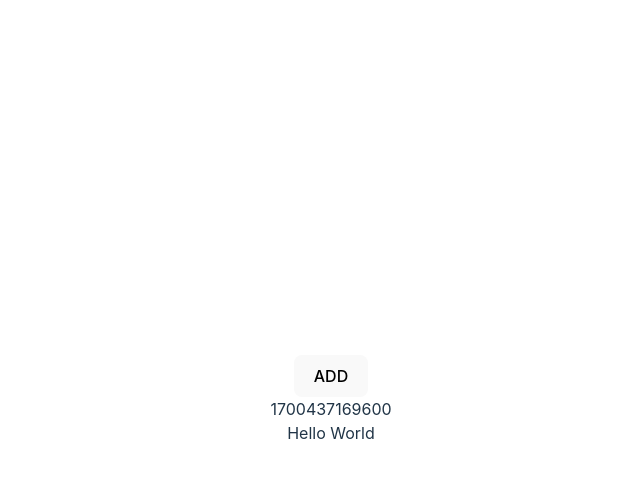
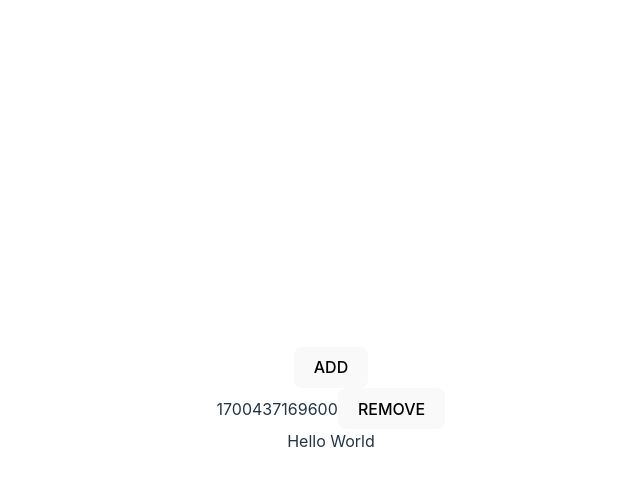
Before and after one commit to lucasfads/gym-companion, a React (Vite) app: page / in a window 1280 px wide. Both pictures are taken after a click on the button "ADD". Shown: the top 486 px of the page, without its empty margins (309-949 px from the left). Built offline with nearby package versions, Linux system fonts and the light colour scheme.

Commit message:
chore: remove comments; feat: can remove workouts

```diff
--- a/lib/indexed-db.tsx
+++ b/lib/indexed-db.tsx
@@ -17,7 +17,6 @@ request.onupgradeneeded = function(event) {
 
 export const openDatabase = () => {
     return new Promise((resolve, reject) => {
-        // Nome e versão do banco de dados IndexedDB
         const request = window.indexedDB.open("MyWorkoutsDatabase", 1);
 
         request.onerror = (event) => {
@@ -30,12 +29,9 @@ export const openDatabase = () => {
             resolve(event.target.result);
         };
 
-        // Este evento é executado apenas quando há uma necessidade de criar o banco de dados
-        // ou quando precisa ser atualizado (ex.: mudança de versão).
         request.onupgradeneeded = (event) => {
             const db = event.target.result;
 
-            // Cria uma object store chamada 'workouts' com 'id' como chave primária
             if (!db.objectStoreNames.contains("workouts")) {
                 db.createObjectStore("workouts", { keyPath: "id" });
             }
@@ -45,8 +41,7 @@ export const openDatabase = () => {
 
 export const addWorkout = (db) => {
 	const newWorkout = {
-		id: Date.now(), // Apenas para fins de teste, gera um ID baseado no timestamp atual
-		// outras propriedades
+		id: Date.now(),
 	};
 
 	const transaction = db.transaction(["workouts"], "readwrite");
@@ -75,3 +70,18 @@ export const getWorkout = (id) => {
 	  console.log("Erro ao obter workout do banco de dados", event);
 	};
 }
+
+export const removeWorkout = (db, workoutId) => {
+	const transaction = db.transaction(["workouts"], "readwrite");
+	const store = transaction.objectStore("workouts");
+
+  const request = store.delete(workoutId);
+
+	request.onsuccess = function() {
+	  console.log("Workout removido ao banco de dados");
+	};
+
+	request.onerror = function(event) {
+	  console.log("Erro ao remover workout ao banco de dados", event);
+	};
+}
--- a/src/components/workouts/index.tsx
+++ b/src/components/workouts/index.tsx
@@ -1,7 +1,7 @@
 import React, { useEffect, useState } from 'react';
 import styles from './styles.module.css';
 import { Workout } from '@/types';
-import { addWorkout, openDatabase } from '@/lib/indexed-db'
+import { addWorkout, removeWorkout, openDatabase } from '@/lib/indexed-db'
 
 function getAllWorkouts(db) {
 	return new Promise((resolve, reject) => {
@@ -21,14 +21,27 @@ const WorkoutsList: React.FC = () => {
 
 	const handleAddWorkout = async () => {
 		try {
-			const db = await openDatabase(); // Abre a conexão com o IndexedDB
-			const newWorkout = {/* dados do novo workout */}; // Substitua isso pelos dados reais do workout
-			await addWorkout(db); // Chama addWorkout passando a conexão e o novo workout
-			// Recarrega os workouts após a adição
+			const db = await openDatabase();
+			const newWorkout = {/* dados do novo workout */};
+			await addWorkout(db);
+
 			const allWorkouts = await getAllWorkouts(db);
 			setWorkouts(allWorkouts);
 		} catch (err) {
 			console.error("Erro ao adicionar workout", err);
+			setError(err);
+		}
+	};
+
+	const handleRemoveWorkout = async (workoutId) => {
+		try {
+			const db = await openDatabase();
+			await removeWorkout(db, workoutId);
+
+			const allWorkouts = await getAllWorkouts(db);
+			setWorkouts(allWorkouts);
+		} catch (err) {
+			console.error("Erro ao remover workout", err);
 			setError(err);
 		}
 	};
@@ -62,7 +75,7 @@ const WorkoutsList: React.FC = () => {
 			<button onClick={handleAddWorkout}>ADD</button>
 			<div className={styles.workouts}>
 				{workouts.map(workout => (
-					<div key={workout.id}>{workout.id}</div>
+					<div key={workout.id}>{workout.id}<button onClick={() => handleRemoveWorkout(workout.id)}>REMOVE</button></div>
 				))}
 			</div>
 		</div>
--- a/tsconfig.json
+++ b/tsconfig.json
@@ -20,7 +20,7 @@
     "noUnusedParameters": true,
     "noFallthroughCasesInSwitch": true,
 
-    "baseUrl": "./", // Isso deve ser a raiz do seu projeto
+    "baseUrl": "./",
     "paths": {
       "@/*": ["./*"]
     }
```
